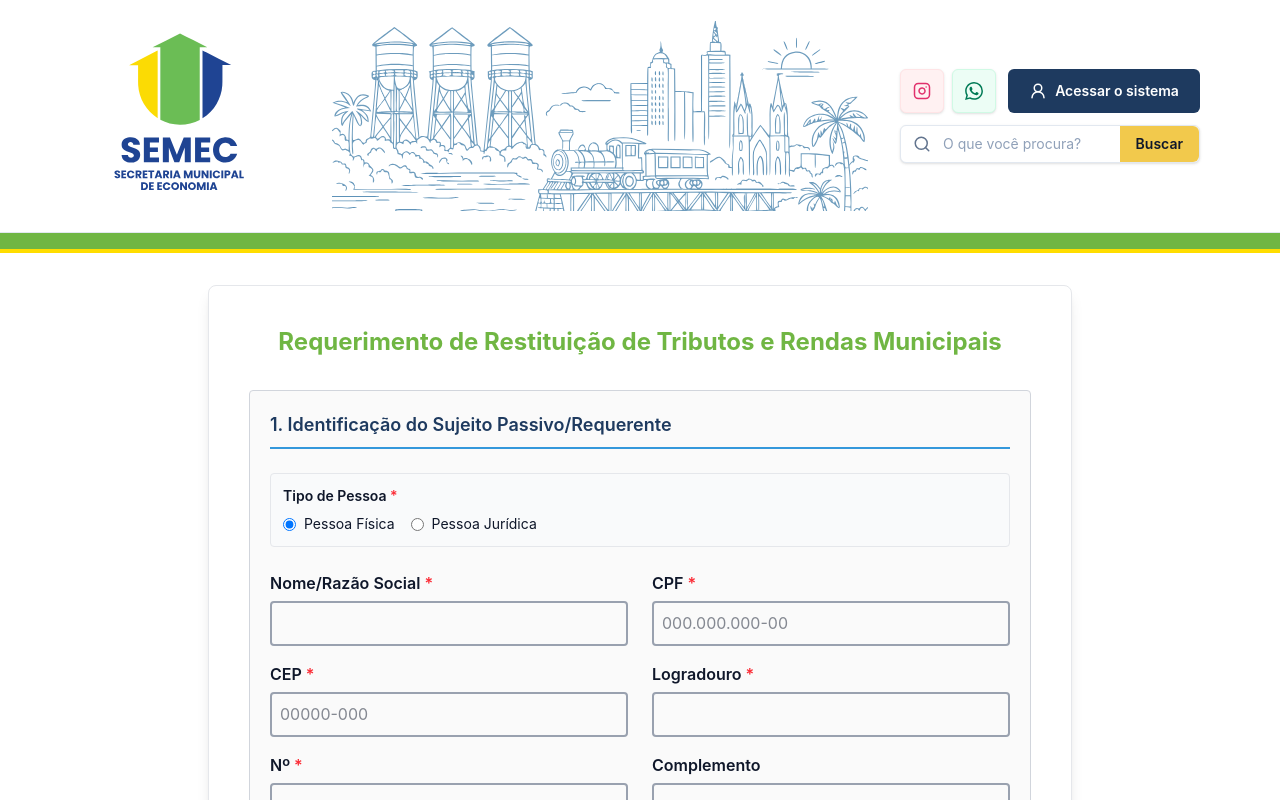
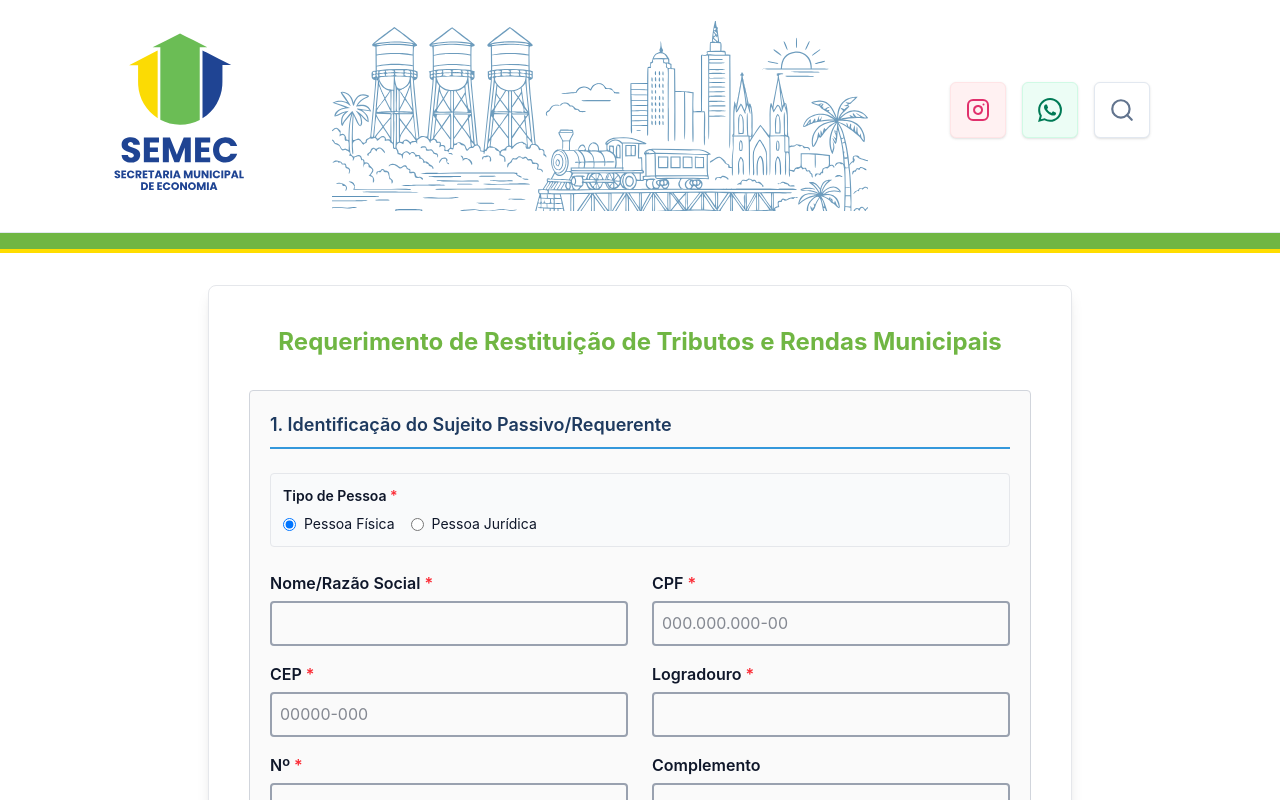
Before and after one commit to RomuloMaltez/form-restituicao, a Next.js app: page / in a window 1280 px wide. Shown: the top 800 px of the page. Built offline with nearby package versions, Linux system fonts and the light colour scheme; what @react-pdf/renderer would draw is missing.

Commit message:
style: change style of footer and header

```diff
--- a/src/components/Footer/Footer.tsx
+++ b/src/components/Footer/Footer.tsx
@@ -15,12 +15,6 @@
     value: "gab.semec@portovelho.ro.gov.br",
     icon: Mail,
     href: "mailto:gab.semec@portovelho.ro.gov.br",
-  },
-  {
-    label: "Dúvidas Tributárias",
-    value: "reformatrib.semec@portovelho.ro.gov.br",
-    icon: Mail,
-    href: "mailto:reformatrib.semec@portovelho.ro.gov.br",
   },
 ];
 
@@ -43,15 +37,6 @@
             <Image
               src={SemecLogo}
               alt="Logo oficial da SEMEC Porto Velho"
-              width={100}
-              height={100}
-              className="h-auto w-[80px] drop-shadow-md sm:w-[90px] md:w-[100px]"
-              priority
-            />
-            <div className="h-12 w-px bg-white/30 sm:h-14" aria-hidden="true" />
-            <Image
-              src="/logo-nfse.png"
-              alt="Logo da Nota Fiscal de Serviço Eletrônica"
               width={100}
               height={100}
               className="h-auto w-[80px] drop-shadow-md sm:w-[90px] md:w-[100px]"
@@ -167,7 +152,7 @@
 
               {/* WhatsApp */}
               <a
-                href="https://wa.me/556999422066"
+                href="https://api.whatsapp.com/send?phone=556999425251"
                 target="_blank"
                 rel="noopener noreferrer"
                 className="group !mt-3 flex items-center gap-2.5 rounded-lg border border-[#70B643] bg-white p-2.5 transition hover:bg-[#70B643]/5 focus-visible:outline focus-visible:outline-2 focus-visible:outline-offset-2 focus-visible:outline-[#70B643] sm:!mt-4 sm:gap-3 sm:p-3"
@@ -185,7 +170,7 @@
                     WhatsApp
                   </p>
                   <p className="text-[0.7rem] font-medium text-[color:var(--pv-blue-900)] sm:text-xs">
-                    (69) 9 9942-2066
+                    (69) 9 9942-5251
                   </p>
                 </div>
               </a>
--- a/src/components/Header/Header.tsx
+++ b/src/components/Header/Header.tsx
@@ -8,7 +8,7 @@
   useState,
   type FormEvent,
 } from "react";
-import { Instagram, Search, User2 } from "lucide-react";
+import { Instagram, Search } from "lucide-react";
 
 import IlustracaoCidade from "@/components/ui/ilustracao-cidade";
 import LogoPrefeitura from "@/components/ui/logo-prefeitura";
@@ -156,21 +156,8 @@
 
 export default function Header() {
   const [query, setQuery] = useState("");
-  const [feedback, setFeedback] = useState<string | null>(null);
-  const feedbackTimeoutRef = useRef<ReturnType<typeof setTimeout> | null>(null);
-
-  const showFeedback = useCallback((message: string) => {
-    setFeedback(message);
-
-    if (feedbackTimeoutRef.current) {
-      clearTimeout(feedbackTimeoutRef.current);
-    }
-
-    feedbackTimeoutRef.current = setTimeout(() => {
-      setFeedback(null);
-      feedbackTimeoutRef.current = null;
-    }, 4000);
-  }, []);
+  const [isSearchOpen, setIsSearchOpen] = useState(false);
+  const searchInputRef = useRef<HTMLInputElement>(null);
 
   const handleSearch = useCallback(
     (event: FormEvent<HTMLFormElement>) => {
@@ -179,44 +166,31 @@
 
       if (trimmedQuery.length < 3) {
         clearHighlights();
-        showFeedback("Por favor, informe ao menos 3 caracteres para buscar.");
-        return;
-      }
-
-      if (typeof document === "undefined") {
-        showFeedback("Não foi possível executar a busca.");
-        return;
-      }
-
-      const hasSearchableContent = getSearchRoots().length > 0;
-      if (!hasSearchableContent) {
-        showFeedback("Não há conteúdo disponível para pesquisa nesta página.");
+        alert("Por favor, digite pelo menos 3 caracteres para buscar.");
         return;
       }
 
       clearHighlights();
-
       const hits = highlightMatches(trimmedQuery);
 
       if (!hits.length) {
-        showFeedback("Nenhum resultado encontrado.");
+        alert("Nenhum resultado encontrado na página.");
         return;
       }
 
-      const firstHit = hits[0];
-      firstHit.scrollIntoView({ behavior: "smooth", block: "center" });
-      if (typeof firstHit.focus === "function") {
-        firstHit.focus({ preventScroll: true });
+      hits[0].scrollIntoView({ behavior: "smooth", block: "center" });
+    },
+    [query],
+  );
+
+  const toggleSearch = useCallback(() => {
+    setIsSearchOpen((prev) => {
+      if (!prev) {
+        setTimeout(() => searchInputRef.current?.focus(), 50);
       }
-
-      showFeedback(
-        hits.length === 1
-          ? "1 resultado encontrado."
-          : `${hits.length} resultados encontrados.`,
-      );
-    },
-    [query, showFeedback],
-  );
+      return !prev;
+    });
+  }, []);
 
   useEffect(() => {
     if (!query.trim()) {
@@ -225,11 +199,19 @@
   }, [query]);
 
   useEffect(() => {
+    const handleClickOutside = (e: MouseEvent) => {
+      const target = e.target as HTMLElement;
+      if (
+        !target.closest("#site-search-form") &&
+        !target.closest("#search-toggle")
+      ) {
+        setIsSearchOpen(false);
+      }
+    };
+    document.addEventListener("click", handleClickOutside);
     return () => {
       clearHighlights();
-      if (feedbackTimeoutRef.current) {
-        clearTimeout(feedbackTimeoutRef.current);
-      }
+      document.removeEventListener("click", handleClickOutside);
     };
   }, []);
 
@@ -251,45 +233,46 @@
             <IlustracaoCidade />
           </div>
 
-          <div className="order-2 flex flex-col gap-3 lg:order-3 lg:items-end">
-            <div className="flex w-full items-center justify-end gap-3 lg:w-[300px]">
-              <div className="flex items-center gap-2">
+          <div className="order-2 flex flex-col gap-3 lg:order-3 lg:items-center">
+            <div className="flex w-full items-center justify-center gap-4 lg:w-[300px]">
+              <div className="flex items-center gap-4">
                 <a
                   href="https://www.instagram.com/semec.pvh/"
                   target="_blank"
                   rel="noopener noreferrer"
                   aria-label="Instagram da SEMEC"
-                  className="inline-flex h-11 w-11 items-center justify-center rounded-md border border-rose-100 bg-rose-50 text-[#E1306C] shadow-sm transition hover:border-rose-200 hover:bg-rose-100 focus-visible:outline focus-visible:outline-2 focus-visible:outline-offset-2 focus-visible:outline-[#E1306C]"
+                  className="inline-flex h-14 w-14 items-center justify-center rounded-md border border-rose-100 bg-rose-50 text-[#E1306C] shadow-sm transition hover:border-rose-200 hover:bg-rose-100 focus-visible:outline focus-visible:outline-2 focus-visible:outline-offset-2 focus-visible:outline-[#E1306C]"
                 >
-                  <Instagram size={18} aria-hidden />
+                  <Instagram size={24} aria-hidden />
                 </a>
                 <a
-                  href="https://wa.me/556999422066"
+                  href="https://api.whatsapp.com/send?phone=556999425251"
                   target="_blank"
                   rel="noopener noreferrer"
                   aria-label="WhatsApp da SEMEC"
-                  className="inline-flex h-11 w-11 items-center justify-center rounded-md border border-emerald-100 bg-emerald-50 text-emerald-700 shadow-sm transition hover:border-emerald-200 hover:bg-emerald-100 focus-visible:outline focus-visible:outline-2 focus-visible:outline-offset-2 focus-visible:outline-emerald-300"
+                  className="inline-flex h-14 w-14 items-center justify-center rounded-md border border-emerald-100 bg-emerald-50 text-emerald-700 shadow-sm transition hover:border-emerald-200 hover:bg-emerald-100 focus-visible:outline focus-visible:outline-2 focus-visible:outline-offset-2 focus-visible:outline-emerald-300"
                 >
-                  <WhatsappIcon size={18} aria-hidden />
+                  <WhatsappIcon size={24} aria-hidden />
                 </a>
+                <button
+                  id="search-toggle"
+                  onClick={toggleSearch}
+                  className="inline-flex h-14 w-14 items-center justify-center rounded-md border border-slate-200 bg-white text-slate-500 shadow-sm transition hover:bg-slate-50 focus-visible:outline focus-visible:outline-2 focus-visible:outline-offset-2 focus-visible:outline-[color:var(--pv-blue-900)]"
+                  aria-label="Abrir busca"
+                >
+                  <Search size={26} aria-hidden />
+                </button>
               </div>
-              <a
-                href="https://nfse.portovelho.ro.gov.br/#/login"
-                target="_blank"
-                rel="noopener noreferrer"
-                className="inline-flex h-11 flex-1 items-center justify-center gap-2 rounded-md bg-[color:var(--pv-blue-900)] px-3 text-sm font-semibold text-white transition hover:bg-[color:var(--pv-blue-700)] focus-visible:outline focus-visible:outline-2 focus-visible:outline-offset-2 focus-visible:outline-[color:var(--pv-blue-700)]"
-              >
-                <User2 size={18} aria-hidden />
-                Acessar o sistema
-              </a>
             </div>
 
+            <div className="relative flex w-full flex-col lg:w-[300px] lg:items-center">
               <form
-              className="relative flex w-full flex-col gap-2 lg:w-[300px]"
+                id="site-search-form"
                 onSubmit={handleSearch}
                 aria-label="Barra de busca do portal"
+                className={`absolute top-3 left-1/2 z-10 w-full -translate-x-1/2 flex-col gap-2 lg:w-[300px] ${isSearchOpen ? "flex" : "hidden"}`}
               >
-              <div className="flex w-full items-center rounded-md border border-slate-200 bg-white shadow-sm focus-within:border-[color:var(--pv-blue-900)] focus-within:ring-2 focus-within:ring-[color:var(--pv-blue-900)]/10">
+                <div className="flex w-full items-center rounded-md border border-slate-200 bg-white shadow-lg focus-within:border-[color:var(--pv-blue-900)] focus-within:ring-2 focus-within:ring-[color:var(--pv-blue-900)]/10">
                   <label htmlFor="site-search" className="sr-only">
                     O que você procura?
                   </label>
@@ -297,10 +280,10 @@
                     <Search size={18} aria-hidden />
                   </span>
                   <input
+                    ref={searchInputRef}
                     id="site-search"
                     name="search"
                     type="search"
-                  minLength={3}
                     value={query}
                     onChange={(event) => setQuery(event.target.value)}
                     placeholder="O que você procura?"
@@ -308,17 +291,13 @@
                   />
                   <button
                     type="submit"
-                  className="rounded-r-md bg-[color:var(--pv-yellow-500)] px-4 py-2 text-sm font-semibold text-slate-900 transition hover:bg-yellow-400 focus-visible:outline focus-visible:outline-2 focus-visible:outline-offset-2 focus-visible:outline-yellow-400"
+                    className="rounded-r-md bg-[color:var(--pv-yellow-500)] px-4 py-2 text-sm font-semibold text-slate-900 transition hover:bg-yellow-400"
                   >
                     Buscar
                   </button>
                 </div>
-              {feedback && (
-                <p className="text-xs font-medium text-[color:var(--pv-blue-900)]">
-                  {feedback}
-                </p>
-              )}
               </form>
+            </div>
           </div>
         </div>
       </header>
```
Lines whose indentation alone changed are shown as unchanged.
